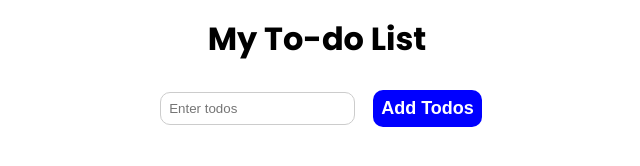
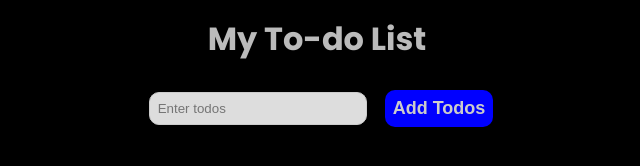
Before and after one commit to Tanko99/Todo-app, a plain HTML site: page todo-list/index.html in a window 1280 px wide. Shown: the whole page, without its empty margins (323-963 px from the left). Drawn offline with Linux system fonts and the light colour scheme.

Commit message:
style.css: background color changed

```diff
--- a/todo-list/style.css
+++ b/todo-list/style.css
@@ -5,11 +5,13 @@ body{
     margin: 0;
     padding: 0;
     box-sizing: border-box;
+    background-color: black;
 }
 h1 {
     text-align: center;
     font-weight: bold;
     margin: 15px 16px;
+    color: #bbb;
 }
 
 #container {
@@ -21,10 +23,12 @@ h1 {
     gap: 10px;
 }
 #to-do {
+    width: 200px;
     padding: 8px;
     margin:  8px;
     border: 1px solid #ccc;
     border-radius: 10px;
+    background-color: #ddd;
 }
 #btn {
     border: none;
@@ -32,7 +36,7 @@ h1 {
     padding: 8px;
     border-radius: 10px;
     background-color: #0000ff;
-    color: white;
+    color: #ccc;
     cursor: pointer;
     font-weight: bold;
     font-size: large;
@@ -52,13 +56,12 @@ ul {
     align-items: center;
     padding: 8px;
     margin: 7px;
-    background-color: #333;
-    color: white;
+    background-color: #bbb;
+    color: #333;
 
 }
 button {
     padding: 8px;
-    background-color: #ff4545;
     color: white;
     border-radius: 5px;
     cursor: pointer;
```
